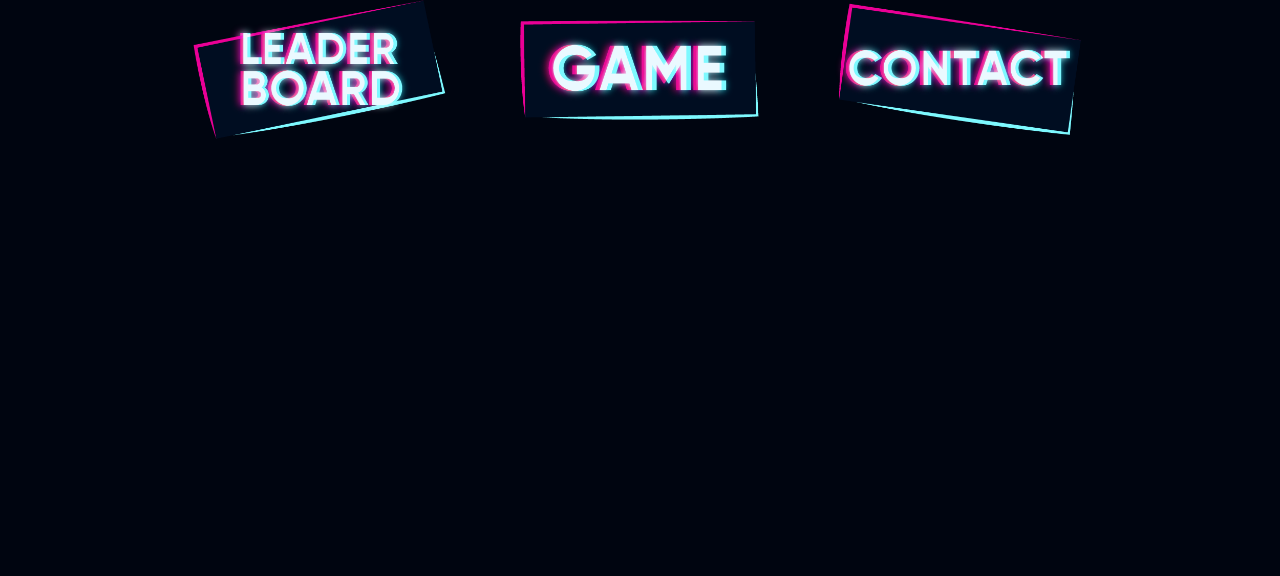
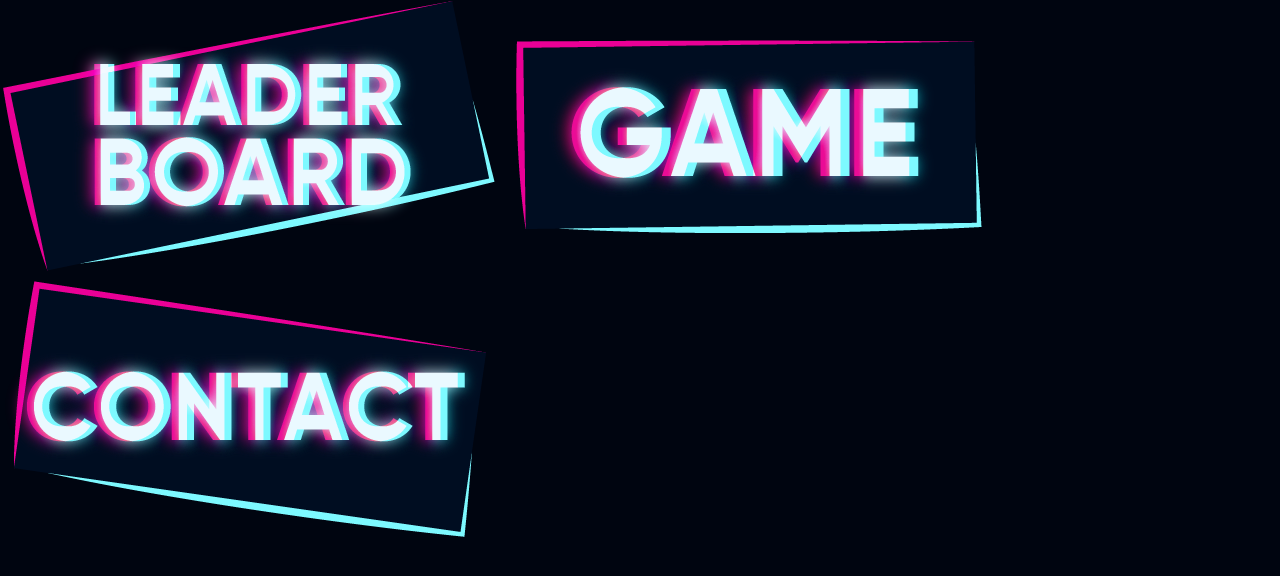
Before and after one commit to WildCodeSchool/lille-0919-js-projet2-runner, a React (Create React App) app in the folder frontend/: page / in a window 1280 px wide. Shown: the top 576 px of the page. Built offline with nearby package versions, Linux system fonts and the light colour scheme.

Commit message:
modification de snakecase en camelcase

```diff
--- a/frontend/src/App.js
+++ b/frontend/src/App.js
@@ -1,11 +1,11 @@
 import React from "react";
 import "./components/reset.css";
-import Nav_bar from "./components/Nav_bar";
+import NavBar from "./components/NavBar";
 
 function App() {
   return (
     <div className="App">
-      <Nav_bar />
+      <NavBar />
     </div>
   );
 }
--- a/frontend/src/components/Nav_bar.jsx
+++ b/frontend/src/components/NavBar.jsx
@@ -1,10 +1,10 @@
 import React from "react";
-import "./Nav_bar.scss";
+import "./NavBar.scss";
 
 function Nav_bar() {
   return (
     <header>
-      <div className="nav_bar">
+      <div className="navBar">
         <img
           src="leaderboard_button.png"
           className="leaderboard_button"
```
Also changed, not shown: frontend/src/components/NavBar.scss (renamed from frontend/src/components/Nav_bar.scss).
